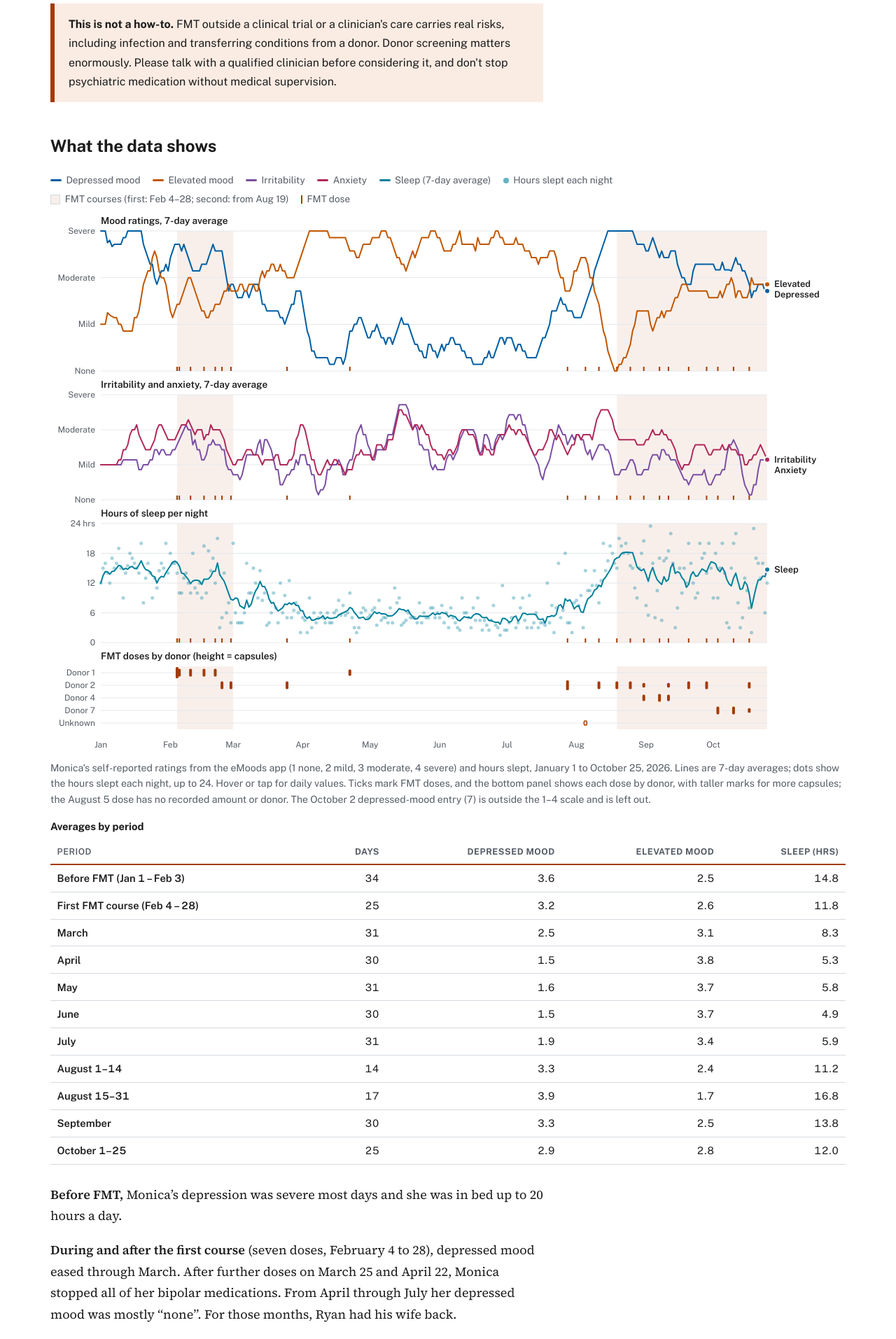
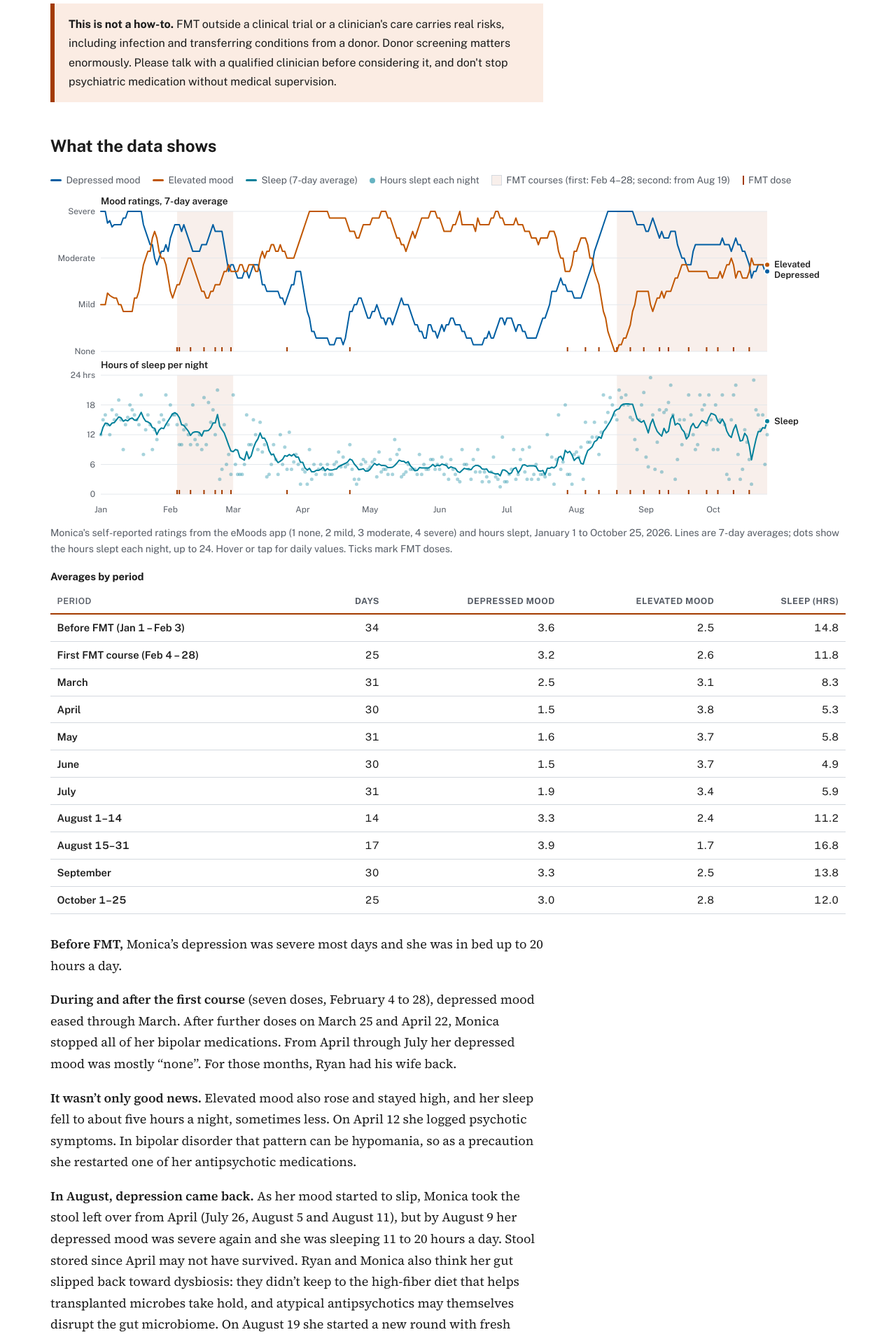
Before and after one commit to ryanmburns93/gut-microbiome-treatment-research-hub, a Jekyll site: the page built from story/index.md, in a window 1280 px wide. Shown: the part 2786-4699 px from the top of the page at 70% size. Built offline with Jekyll 4.4.1, drawn with Linux system fonts in a browser that asks for light colours.

Commit message:
Limit mood chart to mood and sleep panels; fix Oct 2 depressed value
Co-Authored-By: Claude Sonnet 5.5 <noreply@anthropic.com>
Claude-Session: https://claude.ai/code/session_01SV7nfsmy2RZvwfh98h429Q

```diff
--- a/_data/mood-summary.yml
+++ b/_data/mood-summary.yml
@@ -52,6 +52,6 @@
   sleep: 13.8
 - period: "October 1–25"
   days: 25
-  depressed: 2.9
+  depressed: 3.0
   elevated: 2.8
   sleep: 12.0
--- a/_data/mood.csv
+++ b/_data/mood.csv
@@ -273,7 +273,7 @@ date,sleep,depressed,elevated,irritability,anxiety
 2026-09-29,20,4,2,3,3
 2026-09-30,15,3,3,1,2
 2026-10-01,9,3,3,2,3
-2026-10-02,18,,2,2,3
+2026-10-02,18,4,2,2,3
 2026-10-03,9,3,3,1,2
 2026-10-04,15,3,3,2,2
 2026-10-05,20,4,2,2,3
--- a/_includes/mood-chart.html
+++ b/_includes/mood-chart.html
@@ -7,8 +7,6 @@
 	<div class="chart-legend" aria-hidden="true">
 		<span><i class="key series-depressed"></i>Depressed mood</span>
 		<span><i class="key series-elevated"></i>Elevated mood</span>
-		<span><i class="key series-irritability"></i>Irritability</span>
-		<span><i class="key series-anxiety"></i>Anxiety</span>
 		<span><i class="key series-sleep"></i>Sleep (7-day average)</span>
 		<span><i class="key-dot series-sleep"></i>Hours slept each night</span>
 		<span><i class="key-band"></i>FMT courses (first: Feb 4–28; second: from Aug 19)</span>
@@ -18,7 +16,7 @@
 	<script id="mood-data" type="application/json">{{ site.data.mood | jsonify }}</script>
 	<script id="dose-data" type="application/json">{{ site.data.fmt-doses | jsonify }}</script>
 	<script id="period-data" type="application/json">[{"start":"2026-02-04","end":"2026-02-28"},{"start":"2026-08-19","end":"2026-12-31"}]</script>
-	<figcaption>Monica's self-reported ratings from the eMoods app (1 none, 2 mild, 3 moderate, 4 severe) and hours slept, January 1 to October 25, 2026. Lines are 7-day averages; dots show the hours slept each night, up to 24. Hover or tap for daily values. Ticks mark FMT doses, and the bottom panel shows each dose by donor, with taller marks for more capsules; the August 5 dose has no recorded amount or donor. The October 2 depressed-mood entry (7) is outside the 1–4 scale and is left out.</figcaption>
+	<figcaption>Monica's self-reported ratings from the eMoods app (1 none, 2 mild, 3 moderate, 4 severe) and hours slept, January 1 to October 25, 2026. Lines are 7-day averages; dots show the hours slept each night, up to 24. Hover or tap for daily values. Ticks mark FMT doses.</figcaption>
 </figure>
 
 <div class="table-wrap">
--- a/assets/css/main.css
+++ b/assets/css/main.css
@@ -564,8 +564,6 @@ label { font-weight: 600; }
 	--series-depressed: #005ea2;
 	--series-elevated: #c05600;
 	--series-sleep: #00809a;
-	--series-irritability: #7b4ea3;
-	--series-anxiety: #b0295a;
 	--chart-grid: #e4e8ec;
 	--chart-band: rgba(163, 59, 0, 0.08);
 }
@@ -574,8 +572,6 @@ label { font-weight: 600; }
 		--series-depressed: #3d8fd6;
 		--series-elevated: #d9732f;
 		--series-sleep: #2a9fb3;
-		--series-irritability: #a98bd0;
-		--series-anxiety: #e8639a;
 		--chart-grid: #26364a;
 		--chart-band: rgba(240, 152, 96, 0.12);
 	}
@@ -594,16 +590,10 @@ label { font-weight: 600; }
 .chart-line.series-depressed { stroke: var(--series-depressed); }
 .chart-line.series-elevated { stroke: var(--series-elevated); }
 .chart-line.series-sleep { stroke: var(--series-sleep); }
-.chart-line.series-irritability { stroke: var(--series-irritability); }
-.chart-line.series-anxiety { stroke: var(--series-anxiety); }
 .chart-end { stroke: var(--bg); stroke-width: 2; }
 .chart-end.series-depressed { fill: var(--series-depressed); }
 .chart-end.series-elevated { fill: var(--series-elevated); }
 .chart-end.series-sleep { fill: var(--series-sleep); }
-.chart-end.series-irritability { fill: var(--series-irritability); }
-.chart-end.series-anxiety { fill: var(--series-anxiety); }
-.chart-dose-mark { fill: var(--story); }
-.chart-dose-mark.unknown { fill: none; stroke: var(--story); }
 .chart-cross { stroke: var(--border-strong); stroke-width: 1; }
 .chart-hit { fill: transparent; cursor: crosshair; touch-action: pan-y; }
 
@@ -613,8 +603,6 @@ label { font-weight: 600; }
 .key.series-depressed { background: var(--series-depressed); }
 .key.series-elevated { background: var(--series-elevated); }
 .key.series-sleep { background: var(--series-sleep); }
-.key.series-irritability { background: var(--series-irritability); }
-.key.series-anxiety { background: var(--series-anxiety); }
 .key-band { display: inline-block; width: 0.9rem; height: 0.9rem; background: var(--chart-band); border: 1px solid var(--border); }
 .key-dose { display: inline-block; width: 2px; height: 0.8rem; background: var(--story); }
 
--- a/assets/js/mood-chart.js
+++ b/assets/js/mood-chart.js
@@ -20,7 +20,7 @@
 	// A blank cell (a day with an unusable entry) is NaN: it is left out of
 	// the 7-day averages and shown as "not recorded" in the hover readout.
 	function num(v) { return v === '' || v == null ? NaN : +v; }
-	var KEYS = ['sleep', 'depressed', 'elevated', 'irritability', 'anxiety'];
+	var KEYS = ['sleep', 'depressed', 'elevated'];
 	var days = raw.map(function (r) {
 		var d = { t: parseDate(r.date) };
 		KEYS.forEach(function (k) { d[k] = num(r[k]); });
@@ -40,10 +40,6 @@
 	var doseTimes = doseList.map(function (d) { return d.t; });
 	var doseByTime = {};
 	doseList.forEach(function (d) { doseByTime[d.t] = d; });
-	// One row per donor in the dose panel; a dose from two donors appears in both.
-	var DONOR_ROWS = ['1', '2', '4', '7', '?'];
-	var DONOR_LABEL = { '?': 'Unknown' };
-	var MAX_CAPS = 25;
 
 	var panels = [
 		{
@@ -55,22 +51,11 @@
 			]
 		},
 		{
-			id: 'other', title: 'Irritability and anxiety, 7-day average', min: 1, max: 4, height: 150,
-			ticks: [[1, 'None'], [2, 'Mild'], [3, 'Moderate'], [4, 'Severe']],
-			series: [
-				{ key: 'irritabilityAvg', label: 'Irritability', cls: 'series-irritability', color: '#7b4ea3' },
-				{ key: 'anxietyAvg', label: 'Anxiety', cls: 'series-anxiety', color: '#b0295a' }
-			]
-		},
-		{
 			id: 'sleep', title: 'Hours of sleep per night', min: 0, max: 24, height: 170,
 			ticks: [[0, '0'], [6, '6'], [12, '12'], [18, '18'], [24, '24 hrs']],
 			// Daily values as faint dots behind the average, so long nights in bed stay visible.
 			dots: { key: 'sleep', cls: 'series-sleep', color: '#00809a' },
 			series: [{ key: 'sleepAvg', label: 'Sleep', cls: 'series-sleep', color: '#00809a' }]
-		},
-		{
-			id: 'doses', title: 'FMT doses by donor (height = capsules)', doses: true, height: DONOR_ROWS.length * 18, series: []
 		}
 	];
 
@@ -94,7 +79,7 @@
 		var total = panels.reduce(function (s, p) { return s + p.height + m.top + m.bottom; }, 0) + AXIS_H;
 
 		var svg = el('svg', { viewBox: '0 0 ' + width + ' ' + total, width: width, height: total, role: 'img',
-			'aria-label': 'Line charts of Monica\'s daily mood ratings, irritability, anxiety and hours of sleep from January to October 2026, with FMT doses marked and broken out by donor. A table of averages by period follows.' }, root);
+			'aria-label': 'Line charts of Monica\'s daily mood ratings and hours of sleep from January to October 2026, with FMT doses marked. A table of averages by period follows.' }, root);
 
 		var y0 = 0, bands = [];
 		panels.forEach(function (p) {
@@ -109,30 +94,6 @@
 				var a = x(Math.max(t0, parseDate(pr.start))), b = x(Math.min(t1, parseDate(pr.end) + DAY));
 				if (b > a) bands.push(el('rect', { x: a, y: top, width: b - a, height: p.height, class: 'chart-band', fill: 'rgba(163, 59, 0, 0.08)' }, svg));
 			});
-
-			if (p.doses) {
-				var rowH = p.height / DONOR_ROWS.length;
-				DONOR_ROWS.forEach(function (dn, ri) {
-					var cy = top + rowH * (ri + 0.5);
-					el('line', { x1: m.left, x2: m.left + plotW, y1: cy, y2: cy, class: 'chart-grid', stroke: '#e4e8ec' }, svg);
-					el('text', { x: m.left - 8, y: cy + 4, class: 'chart-tick', 'text-anchor': 'end' }, svg)
-						.textContent = (narrow && dn === '?' ? 'D?' : DONOR_LABEL[dn]) || (narrow ? 'D' + dn : 'Donor ' + dn);
-				});
-				doseList.forEach(function (d) {
-					var rows = d.donors ? Object.keys(d.donors) : ['?'];
-					rows.forEach(function (dn) {
-						var ri = DONOR_ROWS.indexOf(dn);
-						if (ri < 0) return;
-						var cy = top + rowH * (ri + 0.5);
-						var caps = d.donors ? d.donors[dn] : 0;
-						var h = d.donors ? 4 + caps / MAX_CAPS * (rowH - 6) : 6;
-						el('rect', { x: x(d.t) - 2, y: cy - h / 2, width: 4, height: h, rx: 1.5, class: 'chart-dose-mark' + (d.donors ? '' : ' unknown'),
-							fill: d.donors ? '#a33b00' : 'none', stroke: '#a33b00', 'stroke-width': d.donors ? 0 : 1.5 }, svg);
-					});
-				});
-				y0 = bottom + m.bottom;
-				return;
-			}
 
 			p.ticks.forEach(function (tk) {
 				el('line', { x1: m.left, x2: m.left + plotW, y1: y(tk[0]), y2: y(tk[0]), class: 'chart-grid', stroke: '#e4e8ec' }, svg);
@@ -198,21 +159,12 @@
 			cross.setAttribute('x1', cx); cross.setAttribute('x2', cx); cross.setAttribute('visibility', 'visible');
 			dots.forEach(function (o) { o.c.setAttribute('cx', cx); o.c.setAttribute('cy', o.p.y(d[o.s.key])); o.c.setAttribute('visibility', 'visible'); });
 			var dose = doseByTime[d.t];
-			var doseTxt = '';
-			if (dose) {
-				doseTxt = dose.donors
-					? dose.capsules + ' capsules (' + Object.keys(dose.donors).map(function (k) { return 'donor ' + k + ': ' + dose.donors[k]; }).join(', ') + ')'
-					: 'amount and donor not recorded';
-			}
 			function row(cls, label, v, avg, unit) {
 				return '<span><i class="key ' + cls + '"></i>' + label + ' ' + (isFinite(v) ? v + (unit || '') : 'not recorded') + ' <em>(avg ' + avg.toFixed(1) + ')</em></span>';
 			}
 			tip.innerHTML = '<strong>' + fmt(d.t) + '</strong>' + (dose ? ' <span class="tip-dose">FMT dose</span>' : '') +
-				(dose ? '<span><em>' + doseTxt + '</em></span>' : '') +
 				row('series-depressed', 'Depressed', d.depressed, d.depressedAvg) +
 				row('series-elevated', 'Elevated', d.elevated, d.elevatedAvg) +
-				row('series-irritability', 'Irritability', d.irritability, d.irritabilityAvg) +
-				row('series-anxiety', 'Anxiety', d.anxiety, d.anxietyAvg) +
 				row('series-sleep', 'Sleep', d.sleep, d.sleepAvg, ' hrs');
 			tip.hidden = false;
 			var left = cx / width * box.width;
```
